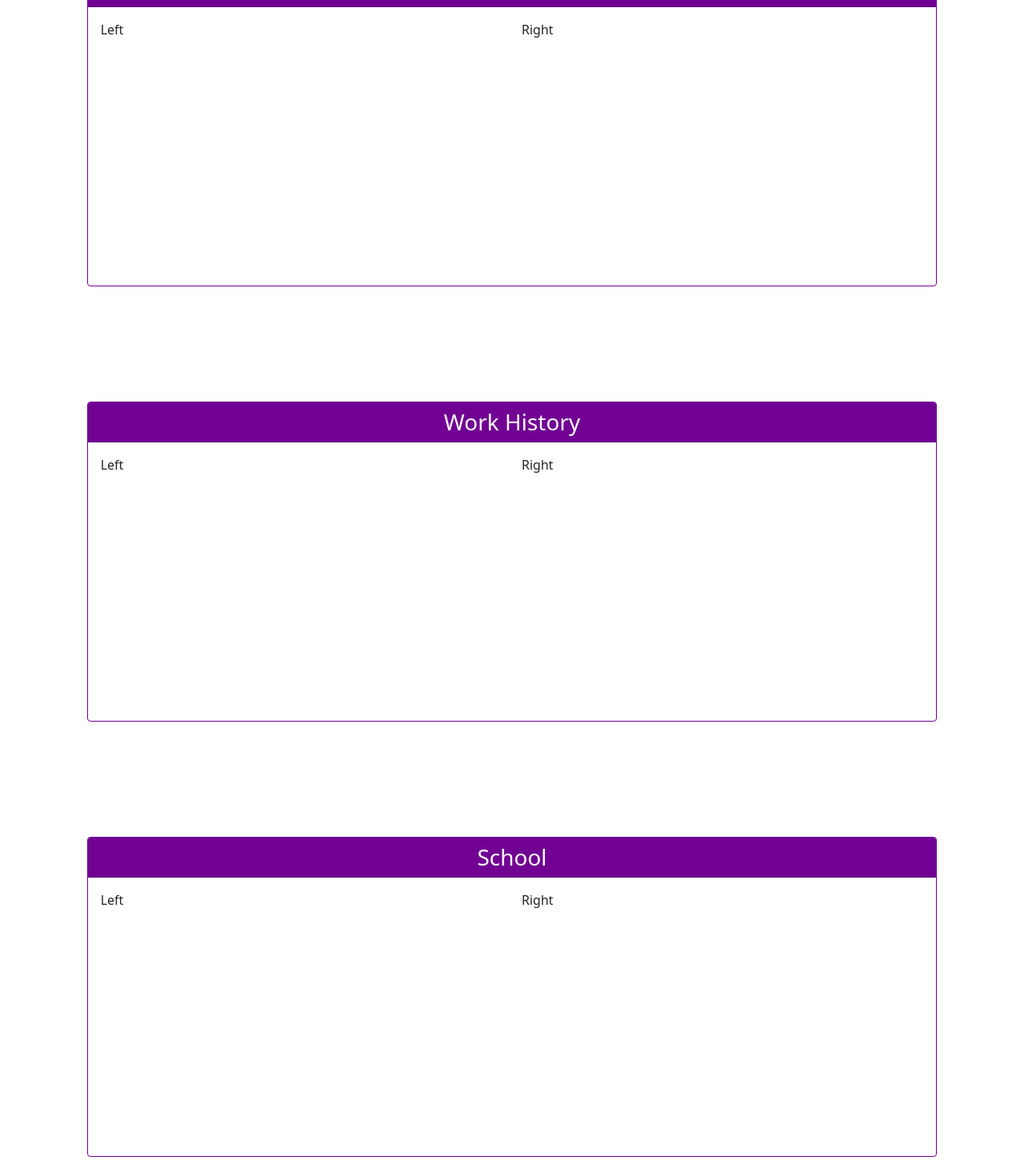
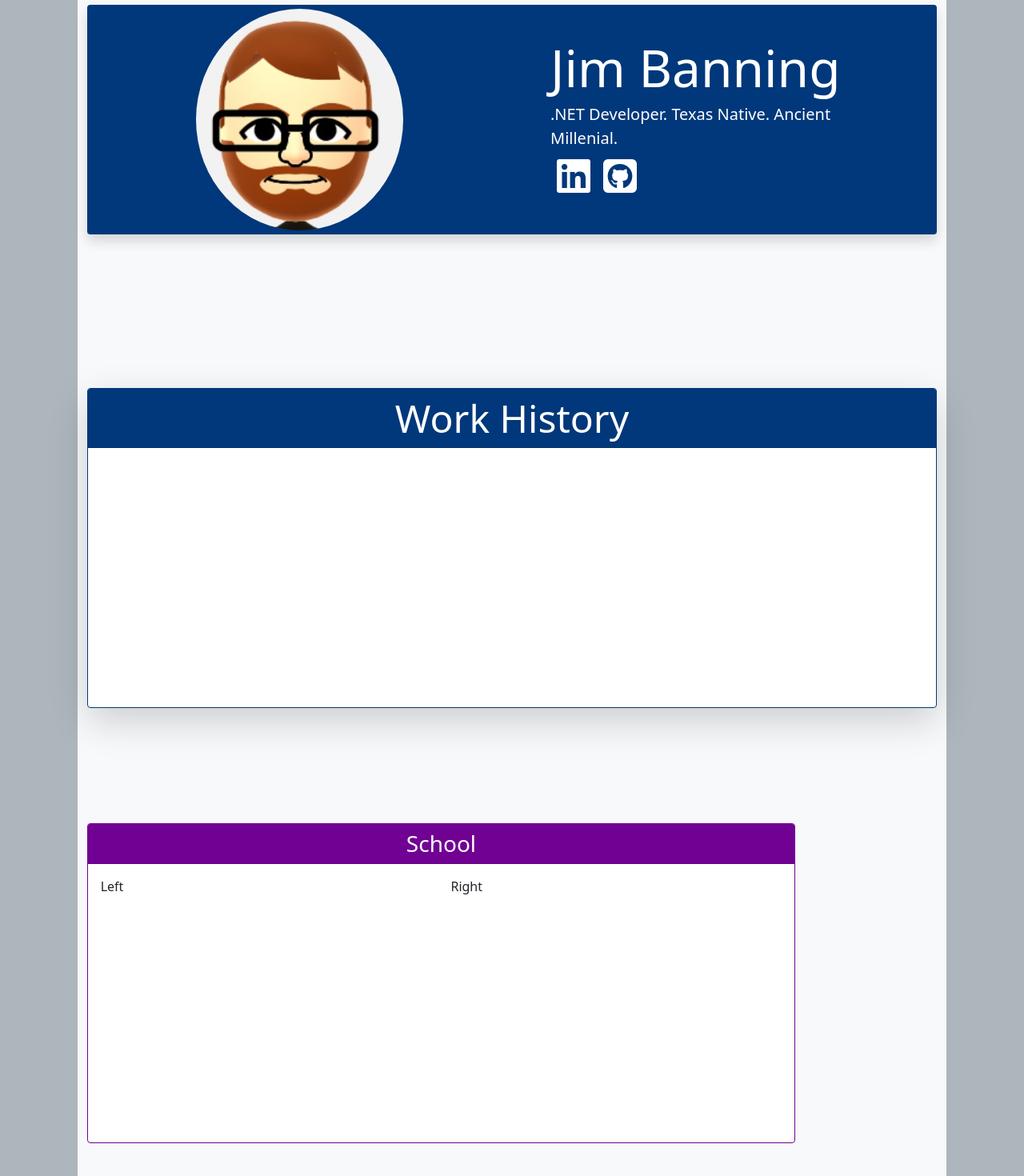
Before and after one commit to jbanning1981/PersonalPage, an Angular app in the folder personal-page/: page / in a window 1280 px wide. Shown: the part 200-1670 px from the top of the page at 80% size. Built offline with nearby package versions, Linux system fonts and the light colour scheme.

Commit message:
Updating page content and color scheme

```diff
--- a/personal-page/src/app/app.module.ts
+++ b/personal-page/src/app/app.module.ts
@@ -8,6 +8,7 @@ import { AppComponent } from './app.component';
 import { NavbarComponent } from './navbar/navbar.component';
 import { PageContentComponent } from './page-content/page-content.component';
 import { AppRoutingModule } from './app-routing.module';
+
 
 @NgModule({
   declarations: [
--- a/personal-page/src/app/navbar/navbar.component.html
+++ b/personal-page/src/app/navbar/navbar.component.html
@@ -1,4 +1,4 @@
-<nav id="navbar" class="navbar bg-violet mb-1 sticky-top">
+<nav id="navbar" class="navbar bg-blue mb-1 sticky-top">
   <div class="container-fluid d-flex flex-row justify-content-start">
     <div class="d-flex flex-row w-100">
       <div class="d-flex col-6 col-lg-4">
@@ -12,7 +12,7 @@
         </div>
       </div>
 
-      <div class="d-flex col-lg-6 align-items-center justify-content-end">
+      <div class="d-flex col-lg-8 align-items-center justify-content-end">
         <div class="d-flex ml-1 ">
           <ul class="nav nav-pills text-white">
             <li class="nav-item">
--- /dev/null
+++ b/personal-page/src/app/page-content/data/EmploymentRecord.ts
@@ -0,0 +1,7 @@
+export interface IEmploymentRecord {
+
+}
+
+export class EmploymentRecord implements IEmploymentRecord {
+
+}
--- a/personal-page/src/app/page-content/page-content.component.html
+++ b/personal-page/src/app/page-content/page-content.component.html
@@ -1,30 +1,52 @@
 <div id="content" class="container-fluid align-items-stretch p-0 w-100">
   <div class="row d-flex justify-content-center">
-    <!--   -->
-    <div id="me-section" class="py-5 col-xl-10">
-      <div class="card border-violet mt-5 ">
-        <div class="card-header text-center bg-violet text-white h3">
-          About Me
+    <div class="bg-light col-10 mt-5 rounded justify-content-center">
+      <div id="me-section" class="py-5 row">
+        <div class="col-12 py-5">
+          <div class="d-flex bg-blue text-white rounded shadow">
+            <div class="col-6">
+              <div class=" d-flex h-100 justify-content-center align-items-center">
+                <div class="d-flex justify-content-center">
+                    <img src="../../assets/Portrait.jpg" class="h-75 w-75 rounded-circle border border-blue border-5 " />
                 </div>
-        <div class="card-body">
-          <div class="row">
-            <div class="col-6">Left</div>
-            <div class="col-6">Right</div>
+              </div>
+            </div>
+            <div class="col-6">
+              <div class="d-flex flex-column justify-content-center align-items-center h-100 px-5">
+
+                  <div class="d-flex w-100">
+                    <div class="display-3 bg-blue text-white pb-1">Jim Banning</div>
+                  </div>
+                  <div class="d-flex w-100">
+                    <div class="lead">.NET Developer. Texas Native. Ancient Millenial.</div>
+                  </div>
+                  <div class="d-flex w-100 justify-content-start">
+                    <div class="d-flex">
+                      <a class="text-white p-2" href="https://www.linkedin.com/in/jimbanning">
+                        <i class="fab fa-linkedin fa-3x"></i>
+                      </a>
+                    </div>
+                    <div class="d-flex">
+                      <a class="text-white p-2" href="https://github.com/jbanning1981">
+                        <i class="fab fa-github-square fa-3x"></i>
+                      </a>
                     </div>
                   </div>
               </div>
             </div>
-    <div id="work-section" class="py-5 col-xl-10">
-      <div class="card border-violet mt-5 ">
-        <div class="card-header text-center bg-violet text-white h3">
-          Work History
+          </div>
+        </div>
+      </div>
+      <div id="work-section" class="py-5 row">
+        <div class="col-12">
+          <div class="card border-blue mt-5 shadow-lg">
+            <div class="card-header text-center bg-blue text-white h3">
+              <div class="display-5">Work History</div>
             </div>
             <div class="card-body">
-          <div class="row">
-            <div class="col-6">Left</div>
-            <div class="col-6">Right</div>
             </div>
           </div>
+
         </div>
       </div>
       <div id="school-section" class="py-5 col-xl-10">
@@ -55,3 +77,4 @@
       </div>
     </div>
     </div>
+  </div>
--- a/personal-page/src/app/page-content/page-content.component.ts
+++ b/personal-page/src/app/page-content/page-content.component.ts
@@ -1,4 +1,5 @@
 import { Component, OnInit } from '@angular/core';
+import { IEmploymentRecord, EmploymentRecord } from './data/EmploymentRecord';
 
 @Component({
   selector: 'app-page-content',
@@ -12,4 +13,6 @@ export class PageContentComponent implements OnInit {
   ngOnInit(): void {
   }
 
+
+  private JobHistory: EmploymentRecord[] = new Array(4);
 }
--- a/personal-page/src/index.html
+++ b/personal-page/src/index.html
@@ -10,7 +10,7 @@
   <script src="https://cdn.jsdelivr.net/npm/bootstrap@5.1.3/dist/js/bootstrap.bundle.min.js" integrity="sha384-ka7Sk0Gln4gmtz2MlQnikT1wXgYsOg+OMhuP+IlRH9sENBO0LRn5q+8nbTov4+1p" crossorigin="anonymous"></script>
   <script src="https://kit.fontawesome.com/a4b754a79c.js" crossorigin="anonymous"></script>
 </head>
-<body data-bs-spy="scroll">
+<body data-bs-spy="scroll" >
   <app-root></app-root>
 </body>
 </html>
--- a/personal-page/src/sass/styles.scss
+++ b/personal-page/src/sass/styles.scss
@@ -9,7 +9,7 @@ body::-webkit-scrollbar {
 body {
   -ms-overflow-style: none; /* IE and Edge */
   scrollbar-width: none; /* Firefox */
-
+  background-color:$gray-500;
 }
 
 .nav-pills .nav-link.active, .nav-pills .show > .nav-link {
@@ -27,8 +27,20 @@ body {
     background-color: $violet;
 }
 
+.bg-blue {
+    background-color: $snes-blue;
+}
+
+.border-blue {
+    border-color: $snes-blue;
+}
+
+.border.border-blue {
+  border-color: $snes-blue !important;
+}
+
 .border-violet {
-    border-color: $violet;
+  border-color: $violet;
 }
 
 .bg-light-grey {
--- a/personal-page/src/sass/variables.scss
+++ b/personal-page/src/sass/variables.scss
@@ -8,3 +8,17 @@ $snes-green: #007243;
 $snes-blue: #00387b;
 $snes-dark-grey: #54585a;
 $snes-light-grey:  #b2b4b2;
+
+
+//Taken from Bootstrap's definition
+$white: #fff;
+$gray-100: #f8f9fa;
+$gray-200: #e9ecef;
+$gray-300: #dee2e6;
+$gray-400: #ced4da;
+$gray-500: #adb5bd;
+$gray-600: #6c757d;
+$gray-700: #495057;
+$gray-800: #343a40;
+$gray-900: #212529;
+$black: #000;
```
Also changed, not shown: personal-page/src/assets/Portrait.jpg (added), personal-page/src/assets/Wii_Character.jpg (added). Lines whose indentation alone changed are shown as unchanged.
